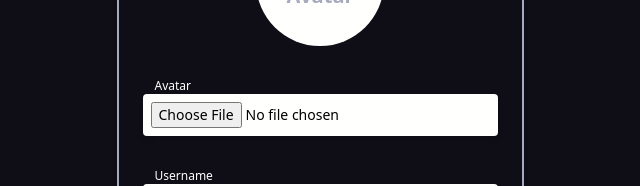
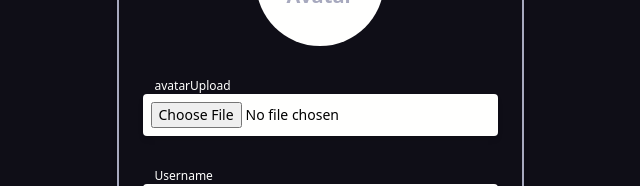
Before and after one commit to felixmckenzie/chat-client, a Next.js app: page /signup/create-profile in a window 1280 px wide. Shown: the part 246-432 px from the top of the page, without its empty margins (320-960 px from the left). Built offline with nearby package versions, Linux system fonts and the light colour scheme; no server answers.

Commit message:
run lint

```diff
--- /dev/null
+++ b/app/components/FileInput.tsx
@@ -0,0 +1,30 @@
+import { UseFormRegister } from 'react-hook-form'
+
+type InputProps = {
+    label: string
+    name: string
+    placeholder: string
+    fileRef: any
+    handleFileChange: any
+    field: any
+}
+
+export const FileInput = ({ label, name, placeholder, handleFileChange, fileRef, field }: InputProps): JSX.Element => {
+    return (
+        <div className="flex flex-auto mt-6 pt-4 w-full relative">
+            <label className="absolute top-2 left-2 inline-block px-1 text-xs font-medium text-headline-text" htmlFor={name}>
+                {label}
+            </label>
+            <div className="flex w-full mt-2 relative shadow-md">
+                <input
+                    className="w-full p-2 focus:ring-1 rounded sm:text-sm placeholder-body-text-light bg-bg-light"
+                    ref={fileRef}
+                    name={name}
+                    type="file"
+                    placeholder={placeholder}
+                    onChange={(e) => handleFileChange(e, field)}
+                />
+            </div>
+        </div>
+    )
+}
--- /dev/null
+++ b/app/components/Input.tsx
@@ -0,0 +1,26 @@
+import { UseFormRegister } from 'react-hook-form'
+
+type InputProps = {
+    label: string
+    name: string
+    placeholder: string
+    register: UseFormRegister<any>
+    type?: 'text' | 'number' | 'password' | 'file'
+}
+export const Input = ({ label, name, placeholder, type = 'text', register }: InputProps): JSX.Element => {
+    return (
+        <div className="flex flex-auto mt-6 pt-4 w-full relative">
+            <label className="absolute top-2 left-2 inline-block px-1 text-xs font-medium text-headline-text" htmlFor={name}>
+                {label}
+            </label>
+            <div className="flex w-full mt-2 relative shadow-md">
+                <input
+                    className="w-full p-2 focus:ring-1 rounded sm:text-sm placeholder-body-text-light bg-bg-light"
+                    type={type}
+                    placeholder={placeholder}
+                    {...register(name)}
+                />
+            </div>
+        </div>
+    )
+}
--- a/app/components/InputForm.tsx
+++ /dev/null
@@ -1,29 +0,0 @@
-
-import { UseFormRegister } from 'react-hook-form'
-type InputProps = {
-    label: string
-    name: string
-    placeholder: string
-    ref?: React.Ref<HTMLInputElement>
-    register?: UseFormRegister<any>
-    handleFileChange?: any
-    field?: any
-    className?: string
-    children?: React.ReactNode
-    type?: 'text' | 'number' | 'password' | 'file'
-}
-export const InputForm = ({label, name, placeholder,  type='text', register, handleFileChange, ref, field}: InputProps): JSX.Element => {
-    return (
-    <div className="flex flex-auto mt-6 pt-4 w-full relative">
-         <label className="absolute top-2 left-2 inline-block px-1 text-xs font-medium text-headline-text" htmlFor={name}>
-            {label}
-        </label>
-        <div className="flex w-full mt-2 relative shadow-md">
-        <input className="w-full p-2 focus:ring-1 rounded sm:text-sm placeholder-body-text-light bg-bg-light"
-        ref={ref} name={name} type={type} placeholder={placeholder}  {...(register && register(name))}
-        onChange={handleFileChange && ((e)=> handleFileChange(e, field))}
-        />
-        </div>
-    </div>
-    )
-}
--- a/app/components/UserForm.tsx
+++ b/app/components/UserForm.tsx
@@ -1,92 +1,166 @@
 'use client'
-import {FC, useEffect} from 'react'
-import {useForm, useFormState} from 'react-hook-form'
-import {zodResolver} from '@hookform/resolvers/zod'
-import {z, string, boolean} from 'zod'
+import { FC, ChangeEvent, useEffect, useState } from 'react'
+import { useForm, Controller } from 'react-hook-form'
+import { zodResolver } from '@hookform/resolvers/zod'
+import { z, string, boolean } from 'zod'
 import { useMutation } from '@apollo/client'
 import { getClient, authTokenVar } from '@/lib/apollo'
-import {useAuth, useUser} from '@clerk/nextjs'
-import {InputForm} from './InputForm'
-import {TextArea} from './textArea'
+import { useAuth, useUser } from '@clerk/nextjs'
+import { Input } from './Input'
+import { FileInput } from './FileInput'
+import { TextArea } from './textArea'
 import { AvatarPreview } from './AvatarPreview'
 import { ArrowSmallRightIcon } from '@heroicons/react/24/solid'
 import queries from '@/queries'
 
 interface UserFormInputs {
+    clerkId: string
     username: string
     email: string
-    bio: string
-    avatarURL: string
+    about: string
+    avatar: string
     isActive: boolean
     role: string
+    file: File | null
 }
 
-const schema = z.object({
-    username: string().min(2,{message: 'username is required'}),
-    email: string().email(),
-    bio: string().optional(),
-    avatarURL: string().optional(),
-    isActive: boolean(),
-    role: string()
-})
+// const schema = z.object({
+//     username: string().min(2,{message: 'username is required'}),
+//     email: string().email(),
+//     about: string().optional(),
+//     avatar: string().optional(),
+//     isActive: boolean(),
+//     role: string()
+// })
 
 export const UserForm: FC = () => {
     const { getToken } = useAuth()
     const { user } = useUser()
     const client = getClient()
-
+    const [previewUrl, setPreviewUrl] = useState<string | null>(null)
+    const [fileInputKey, setFileInputKey] = useState(0)
 
     useEffect(() => {
         const fetchTokenAndUpdate = async () => {
             if (getToken) {
-        const token = await getToken();
-        authTokenVar(token);
+                const token = await getToken()
+                authTokenVar(token)
             }
-    };
-    fetchTokenAndUpdate();
-  }, [getToken]);
+        }
+        fetchTokenAndUpdate()
+    }, [getToken])
 
-
-const {handleSubmit, register, formState} = useForm<UserFormInputs>({
+    const { handleSubmit, register, control, formState, setValue } = useForm<UserFormInputs>({
         defaultValues: {
+            clerkId: '',
             username: '',
-        email: user?.primaryEmailAddress?.emailAddress,
-        bio: '',
-        avatarURL: '',
+            email: '',
+            about: '',
+            avatar: '',
             isActive: true,
             role: 'REGULAR',
+            file: null,
         },
         // resolver: zodResolver(schema)
     })
 
-const [createUser, create] = useMutation(queries.CREATE_USER, {client})
+    const [createUser, create] = useMutation(queries.CREATE_USER, { client })
 
-const {errors} = formState
+    const { errors } = formState
 
+    const handleFileChange = (e: ChangeEvent<HTMLInputElement>, field: { onChange: (value: FileList | null) => void }) => {
+        const files = e.target.files
+
+        if (files && files[0]) {
+            const file = files[0]
+            field.onChange(file)
+            const reader = new FileReader()
+
+            reader.onloadend = () => {
+                setPreviewUrl(reader.result as string)
+            }
+            reader.readAsDataURL(file)
+        } else {
+            setPreviewUrl(null)
+        }
+    }
+
+    const removeFile = () => {
+        setPreviewUrl(null)
+        setValue('file', null)
+        setFileInputKey((prevKey) => prevKey + 1)
+    }
+
+    const uploadFile = async (file: File) => {
+        const fileFormData = new FormData()
+        if (file) {
+            fileFormData.append('file', file)
+            fileFormData.append('upload_preset', 'chat-uploads')
+        }
+        const fileData = await fetch('https://api.cloudinary.com/v1_1/dpjuz8jd4/image/upload', {
+            method: 'POST',
+            body: fileFormData,
+        }).then((r) => r.json())
+
+        return fileData
+    }
 
     const onSubmit = async (data: UserFormInputs) => {
-    const input = {...data}
+        const input: UserFormInputs = {
+            isActive: data.isActive,
+            role: data.role,
+            username: data.username,
+            avatar: data?.file?.name,
+            clerkId: user?.id,
+            email: user?.primaryEmailAddress?.emailAddress,
+        }
         try {
             const user = await createUser({
-            variables:{
+                variables: {
                     input: input,
-            }
+                },
             })
             console.log(user?.data)
-    } catch(error){
+        } catch (error) {
             console.log(error)
         }
     }
 
     return (
-        <div className='flex flex-col justify-center items-center'>
-        <form onSubmit={handleSubmit(onSubmit)} className='w-full rounded-lg border-solid border-2 border-body-text-light shadow-md p-6 max-w-lg'>
-            <AvatarPreview alt="Uploaded Avatar" />
-             <InputForm label="Avatar" name="avatar" placeholder='avatar upload' type='file' register={register}/>
-            <InputForm label="Username" name="username" placeholder='username' register={register}/>
-            <TextArea label="Bio" name="bio" placeholder='Write a little about yourself' register={register}/>
-            <div className='flex justify-end p-2'>
-                <button type="submit" className=' text-headline-text hover:text-highlight'>Next <span><ArrowSmallRightIcon className=" inline h-4 w-4"/></span></button>
+        <div className="flex flex-col justify-center items-center">
+            <form onSubmit={handleSubmit(onSubmit)} className="w-full rounded-lg border-solid border-2 border-body-text-light shadow-md p-6 max-w-lg">
+                <AvatarPreview alt="Uploaded Avatar" avatarUrl={previewUrl} />
+                <Controller
+                    name="file"
+                    control={control}
+                    render={({ field }) => (
+                        <>
+                            <FileInput
+                                key={fileInputKey}
+                                name={field.name}
+                                fileRef={field.ref}
+                                field={field}
+                                label="avatarUpload"
+                                placeholder="avatar-upload"
+                                handleFileChange={handleFileChange}
+                            />
+                            {previewUrl && (
+                                <button type="button" onClick={removeFile} className="text-headline-text hover:text-highlight">
+                                    Remove File
+                                </button>
+                            )}
+                        </>
+                    )}
+                />
+                <Input label="Username" name="username" placeholder="username" register={register} />
+                <TextArea label="Bio" name="about" placeholder="Write a little about yourself" register={register} />
+                <div className="flex justify-end p-2">
+                    <button type="submit" className=" text-headline-text hover:text-highlight">
+                        Next{' '}
+                        <span>
+                            <ArrowSmallRightIcon className=" inline h-4 w-4" />
+                        </span>
+                    </button>
                 </div>
             </form>
         </div>
--- a/app/signup/create-profile/page.tsx
+++ b/app/signup/create-profile/page.tsx
@@ -1,5 +1,4 @@
 import { UserForm } from "@/app/components/UserForm"
-
 
 export default function CreateProfile(){
 return (
```
Also changed, not shown: lib/apollo.ts (+25 -25 lines). Lines whose indentation alone changed are shown as unchanged.
